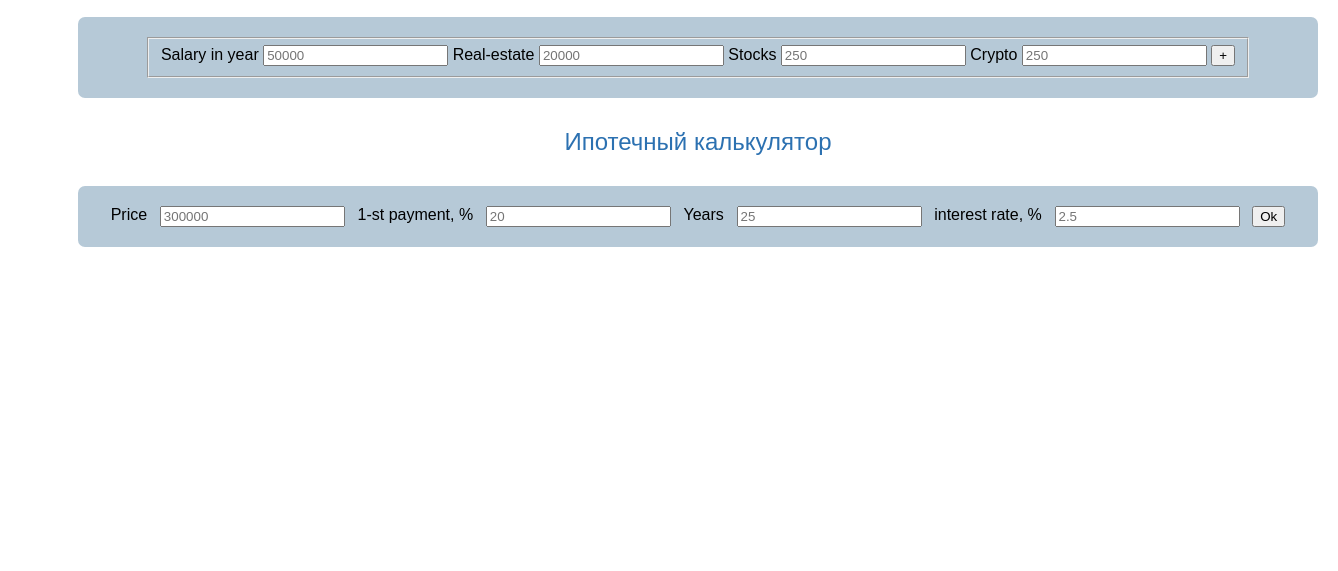
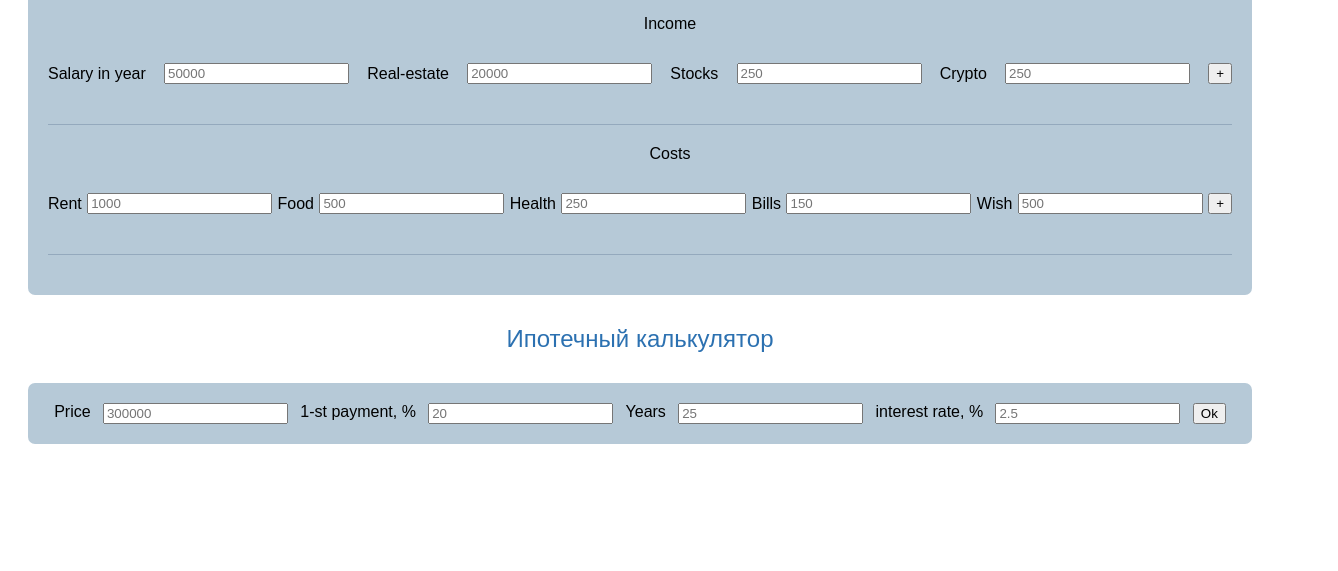
Before and after one commit to Valerykolm/Budgetarium, a website: page src/index.html in a window 1280 px wide. Shown: the part 229-800 px from the top of the page, 1338 px wide, since content can reach past the window. Drawn offline with Linux system fonts and the light colour scheme.

Commit message:
add Planer

```diff
--- a/src/index.html
+++ b/src/index.html
@@ -39,8 +39,9 @@
         <p>10% wish</p>
       </div>
     </div>
-    <form action="#" class="mortgage-flex">
-      <fieldset>
+    <form action="#">
+      <fieldset class="flex-sp-b">
+        <legend class="f-weight">Income</legend>
         <label for="price">Salary in year</label>
         <input id="price" type="text" placeholder="50000">
         <label for="first-payment">Real-estate</label>
@@ -51,10 +52,24 @@
         <input id="interest-rate" type="text" placeholder="250">
         <button>+</button>
       </fieldset>
-
+      <fieldset class="flex-sp-b">
+        <legend class="f-weight">Costs</legend>
+        <label for="price">Rent</label>
+        <input id="price" type="text" placeholder="1000">
+        <label for="first-payment">Food</label>
+        <input id="first-payment" type="text" placeholder="500">
+        <label for="years">Health</label>
+        <input id="years" type="text" placeholder="250">
+        <label for="interest-rate">Bills</label>
+        <input id="interest-rate" type="text" placeholder="150">
+        <label for="interest-rate">Wish</label>
+        <input id="interest-rate" type="text" placeholder="500">
+        <button>+</button>
+      </fieldset>
+      <!--Здесь должны выводиться подсчёты, сколько тратим, а сколько экономим. См. шаблон-->
   </form>
     <h2 class="f-weight">Ипотечный калькулятор</h2>
-    <form action="#" class="mortgage-flex">
+    <form action="#" class="flex-sp-a">
         <label for="price">Price</label>
         <input id="price" type="text" placeholder="300000">
         <label for="first-payment">1-st payment, %</label>
--- a/src/styles/style.css
+++ b/src/styles/style.css
@@ -19,9 +19,25 @@ p {
   padding: 5px;
 }
 
+form {
+  margin: 20px;
+  padding: 20px;
+  background: #B6C9D7;
+  border-radius: 7px;
+}
+
+fieldset {
+  border: none;
+  border-bottom: 1px solid #94A9BD;
+  padding: 0 0 40px;
+  margin: 20px 0;
+  width: 100%;
+}
+
 .conteiner {
-  width: 1280px;
-  margin: 50px;
+  width: 100%;
+  margin: 0 auto;
+  max-width: 1280px;
 }
 
 .logo {
@@ -44,17 +60,10 @@ p {
   height: 50px;
 }
 
-.mortgage-flex {
-  display: flex;
-  justify-content: space-evenly;
-  margin: 20px;
-  padding: 20px;
-  background: #B6C9D7;
-  border-radius: 7px;
-}
-
 .f-weight {
   font-weight: normal;
   text-align: center;
   margin: 30px
 }
+
+.flex-column
```
